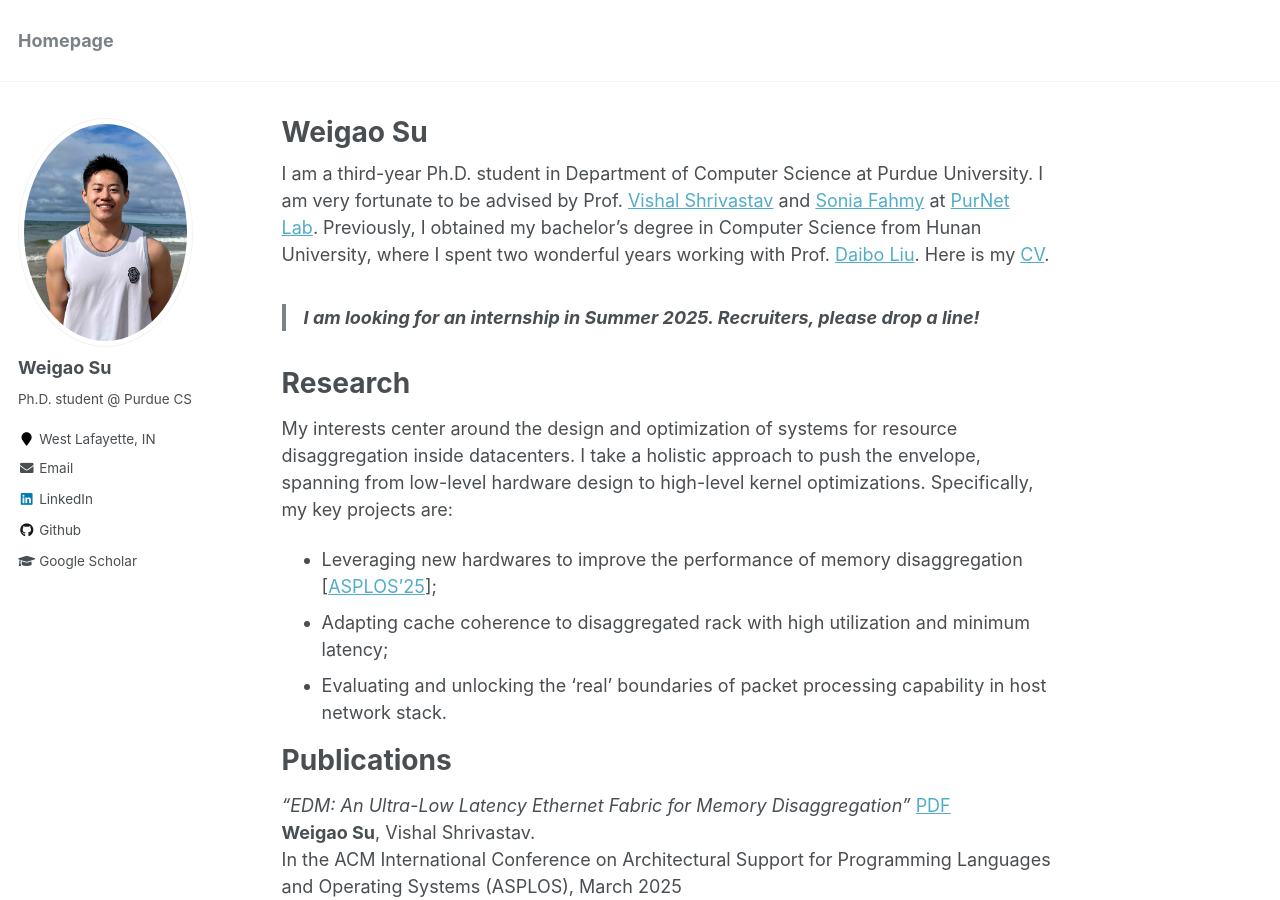
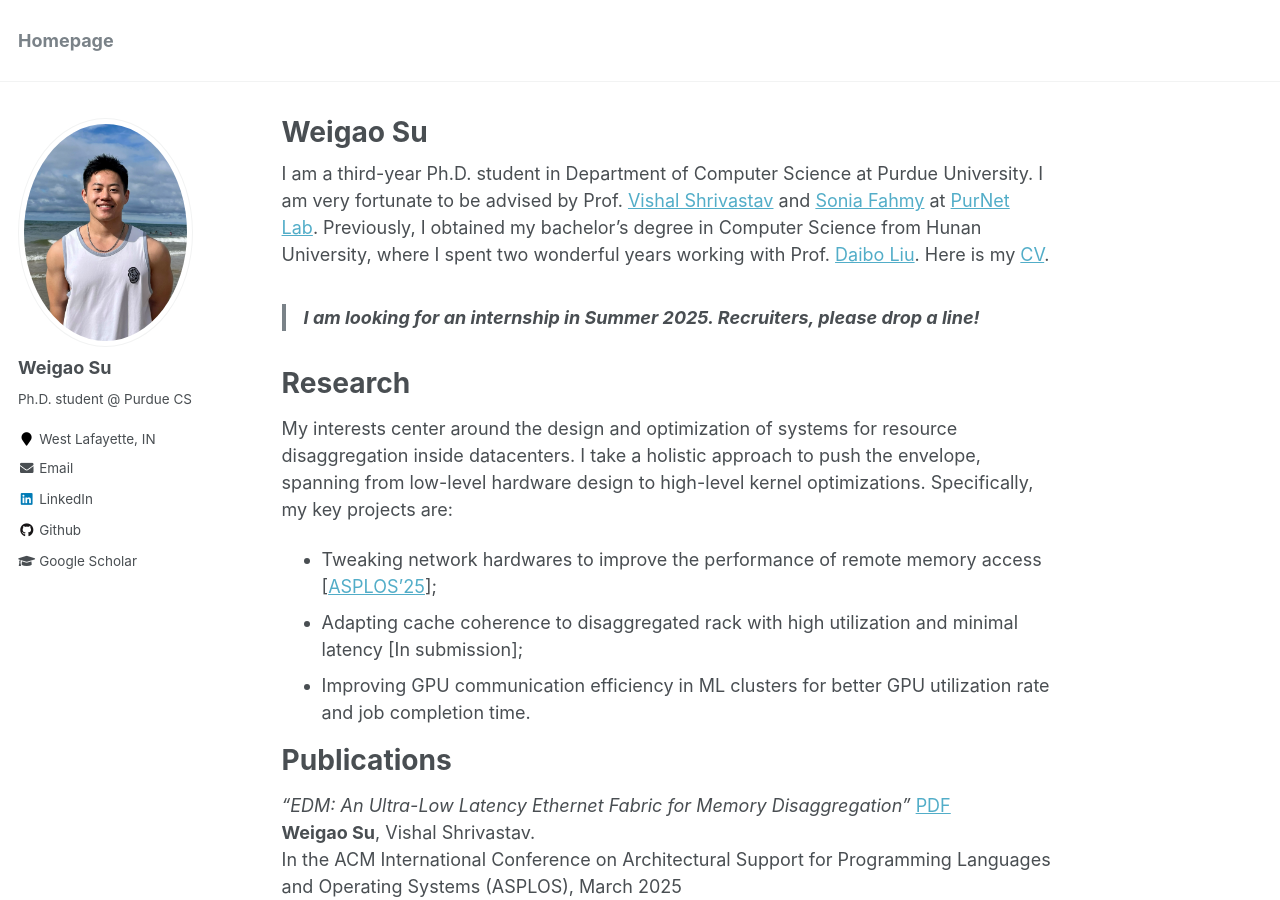
Before and after one commit to wegul/wegul.github.io, a Jekyll site: the page built from _pages/about.md, in a window 1280 px wide and 900 px high. Built offline with Jekyll 4.4.1, drawn with Linux system fonts in a browser that asks for light colours.

Commit message:
Update about.md

```diff
--- a/_pages/about.md
+++ b/_pages/about.md
@@ -23,16 +23,14 @@ Here is my [CV](https://wegul.github.io/files/weigaoCV-10_2024.pdf).
 Research
 ======
 My interests center around the design and optimization of systems for resource disaggregation inside datacenters. I take a holistic approach to push the envelope, spanning from low-level hardware design to high-level kernel optimizations. Specifically, my key projects are:
-- Leveraging new hardwares to improve the performance of memory disaggregation [[ASPLOS'25](https://arxiv.org/abs/2411.08300)];
-- Adapting cache coherence to disaggregated rack with high utilization and minimum latency;
-- Evaluating and unlocking the 'real' boundaries of packet processing capability in host network stack.
+- Tweaking network hardwares to improve the performance of remote memory access [[ASPLOS'25](https://dl.acm.org/doi/abs/10.1145/3669940.3707221)];
+- Adapting cache coherence to disaggregated rack with high utilization and minimal latency [In submission];
+- Improving GPU communication efficiency in ML clusters for better GPU utilization rate and job completion time.
 
-
-<!-- I also have keen appetite for many other areas. Check my [personal insights](https://wegul.github.io/wegul/year-archive/) of some recent works and feel free to leave a message, I would be more than happy to share my thoughts. -->
 
 Publications
 ======
-*"EDM: An Ultra-Low Latency Ethernet Fabric for Memory Disaggregation"* [PDF](https://arxiv.org/abs/2411.08300)
+*"EDM: An Ultra-Low Latency Ethernet Fabric for Memory Disaggregation"* [PDF](https://dl.acm.org/doi/abs/10.1145/3669940.3707221)
 **Weigao Su**, Vishal Shrivastav.
 In the ACM International Conference on Architectural Support for Programming Languages and Operating Systems (ASPLOS), March 2025
 
@@ -40,13 +38,6 @@ In the ACM International Conference on Architectural Support for Programming Lan
 **Weigao Su**, Daibo Liu, Taiyuan Zhang, Hongbo Jiang.
 In the Proceedings of the ACM on Interactive, Mobile, Wearable and Ubiquitous Technologies (Ubicomp/IMWUT), September 2022
 
-<!-- Current Project
-======
-*Optimizing Video Streaming for High-speed Rails*
-- Modeled TCP measurements in high speed rails to disclose the root cause of network degradation.
-- Researched LTE behavior with worsened channel quality.
-- Revisited current ABR strategies to show the underlying  deficiency.
-- Designed a crowdsourcing-based video delivery framework to ensure QoE for passengers on HSR. -->
 
 Service
 =======
@@ -65,7 +56,7 @@ News
 
 
 <!--* Mar. 2022: I will join PurdueCS as a Ph.D. student!-->
-<!--* Oct. 2021: One paper accepted to Ubicomp 2021!   -->
+<!--* Oct. 2021: Vibphone accepted to Ubicomp 2021!   -->
 
 Teaching
 =========
```
